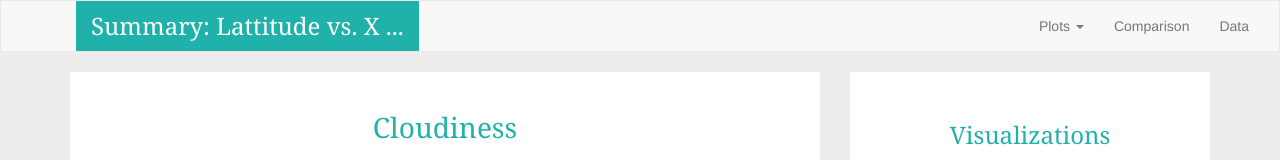
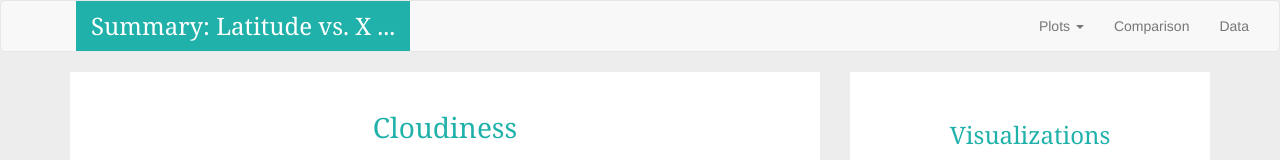
Before and after one commit to salil82/salil82.github.io, a plain HTML site: page cloud.html in a window 1280 px wide. Shown: the top 160 px of the page. Drawn offline with nearby package versions, Linux system fonts and the light colour scheme.

Commit message:
upload io files

```diff
--- a/cloud.html
+++ b/cloud.html
@@ -19,7 +19,7 @@
                   <span class="icon-bar"></span>
                   <span class="icon-bar"></span>
               </button>
-              <a class="navbar-brand" href="index.html">Summary: Lattitude vs. X ...</a>
+              <a class="navbar-brand" href="index.html">Summary: Latitude vs. X ...</a>
           </div>
 
           <div class="collapse navbar-collapse" id="bs-example-navbar-collapse-1">
```
Also changed, not shown: comparison.html (+1 -1 lines), humid.html (+1 -1 lines), max_temp.html (+1 -1 lines), wind.html (+1 -1 lines).
